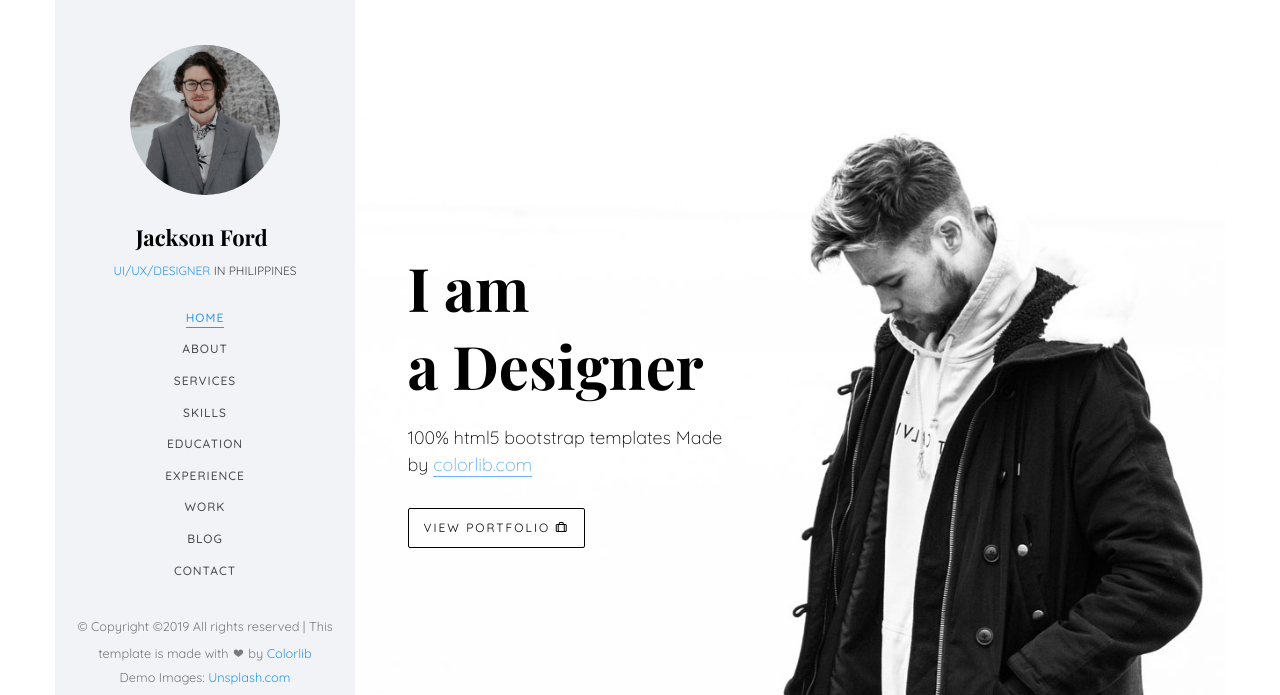
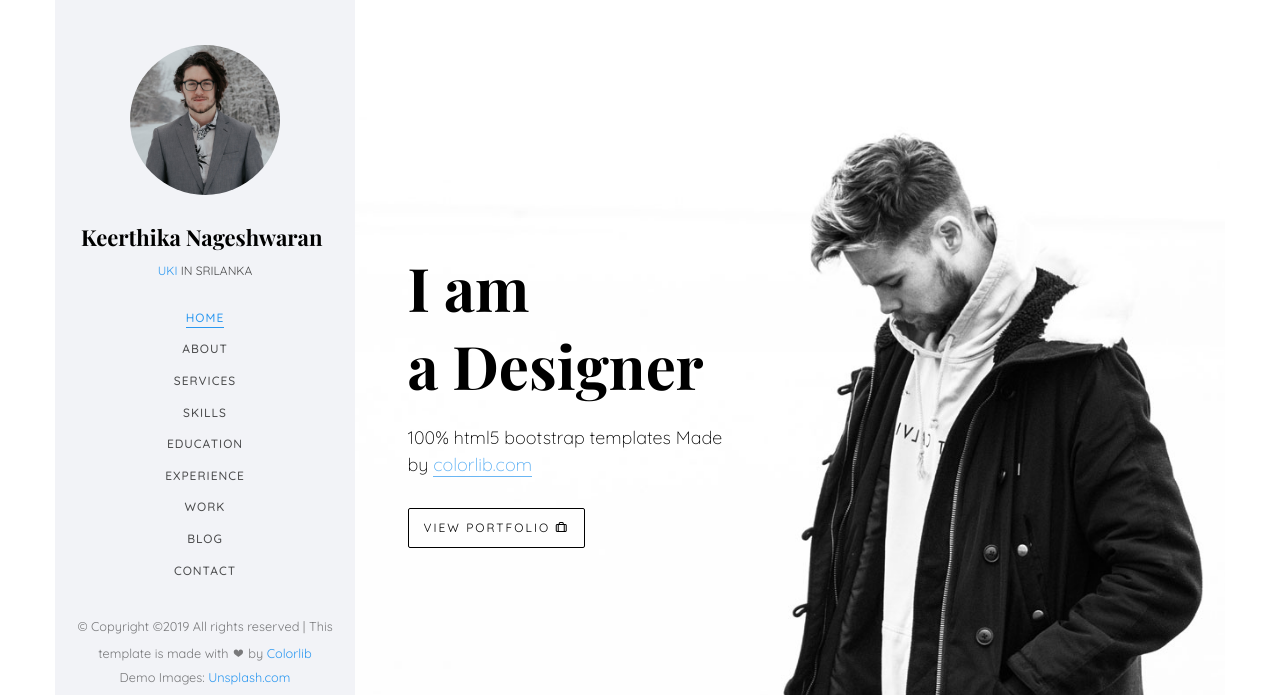
Before and after one commit to keerthynages/keerthynages.github.io, a plain HTML site: page index.html in a window 1280 px wide. Shown: the top 695 px of the page. Drawn offline with nearby package versions, Linux system fonts and the light colour scheme; files whose address does not match are found by name; a web font is replaced by a local one.

Commit message:
first page

```diff
--- a/index.html
+++ b/index.html
@@ -3,7 +3,7 @@
 	<head>
 	<meta charset="utf-8">
 	<meta http-equiv="X-UA-Compatible" content="IE=edge">
-	<title>Jackson Template</title>
+	<title>Keerthy Template</title>
 	<meta name="viewport" content="width=device-width, initial-scale=1">
 	<meta name="description" content="" />
 	<meta name="keywords" content="" />
@@ -57,8 +57,8 @@
 		<aside id="colorlib-aside" role="complementary" class="border js-fullheight">
 			<div class="text-center">
 				<div class="author-img" style="background-image: url(images/about.jpg);"></div>
-				<h1 id="colorlib-logo"><a href="index.html">Jackson Ford</a></h1>
-				<span class="position"><a href="#">UI/UX/Designer</a> in Philippines</span>
+				<h1 id="colorlib-logo"><a href="index.html">Keerthika Nageshwaran</a></h1>
+				<span class="position"><a href="#">UKI </a> in Srilanka</span>
 			</div>
 			<nav id="colorlib-main-menu" role="navigation" class="navbar">
 				<div id="navbar" class="collapse">
@@ -101,7 +101,7 @@ Copyright &copy;<script>document.write(new Date().getFullYear());</script> All r
 					   			<div class="col-md-6 col-md-offset-3 col-md-pull-3 col-sm-12 col-xs-12 js-fullheight slider-text">
 					   				<div class="slider-text-inner js-fullheight">
 					   					<div class="desc">
-						   					<h1>Hi! <br>I'm Jackson</h1>
+						   					<h1>Hi! <br>I'm Keerthy</h1>
 						   					<h2>100% html5 bootstrap templates Made by <a href="https://colorlib.com/" target="_blank">colorlib.com</a></h2>
 												<p><a class="btn btn-primary btn-learn">Download CV <i class="icon-download4"></i></a></p>
 											</div>
```
